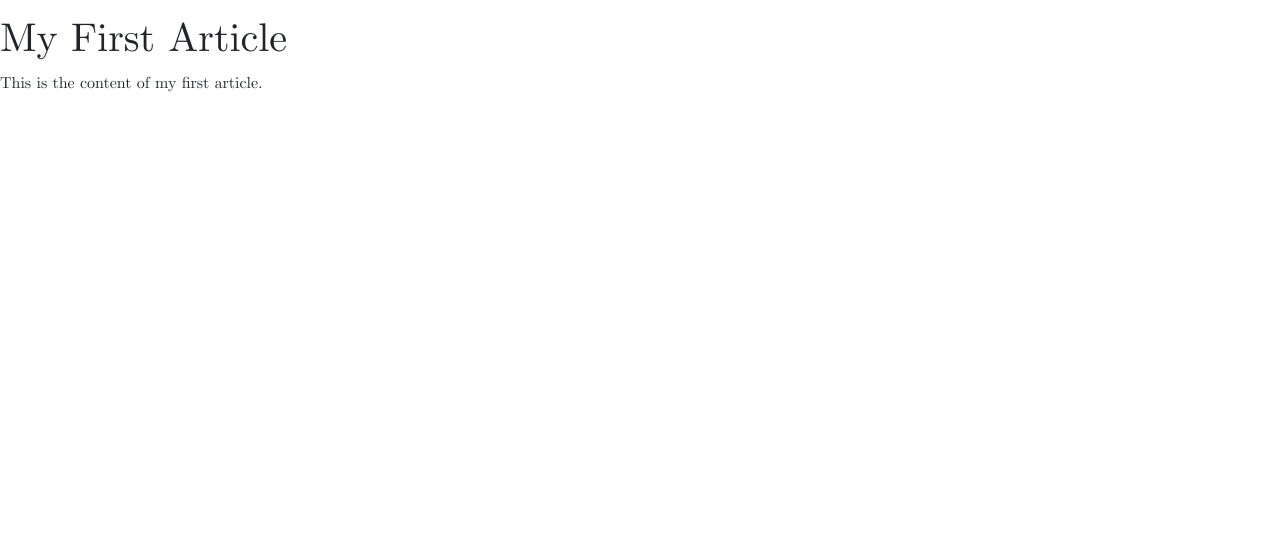
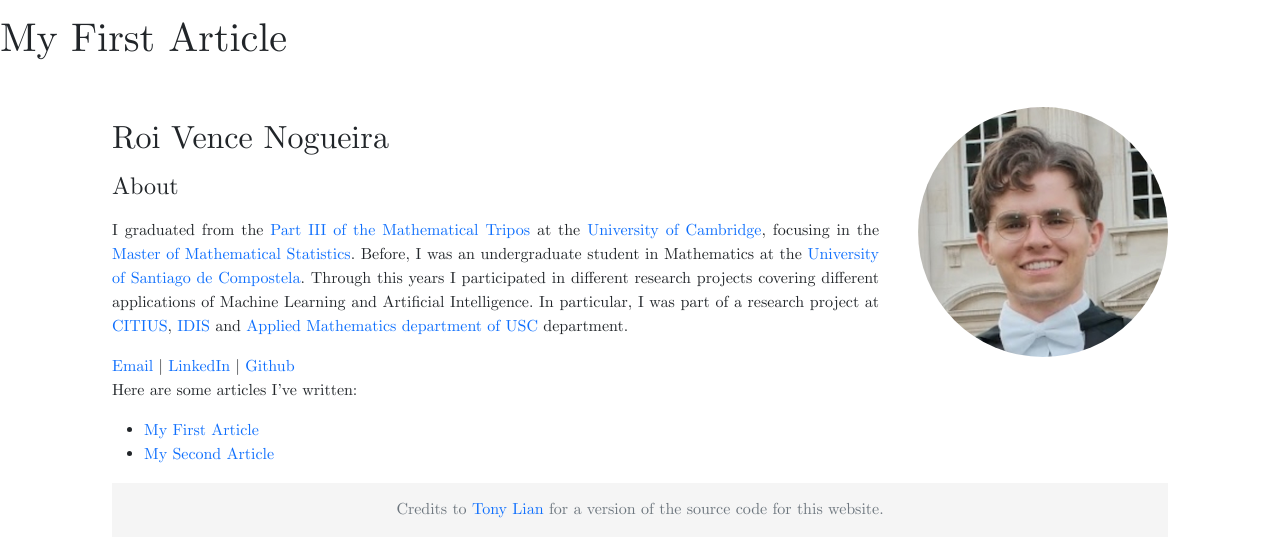
Before and after one commit to RoidaVinci/web, a Jekyll site: the page built from articles/thesisnn.md, in a window 1280 px wide. Shown: the top 557 px of the page. Built offline with Jekyll 4.4.1, drawn with Linux system fonts in a browser that asks for light colours.

Commit message:
Update thesisnn.md

```diff
--- a/articles/thesisnn.md
+++ b/articles/thesisnn.md
@@ -5,4 +5,40 @@ title: "Neural Networks and Applications"
 
 # My First Article
 
-This is the content of my first article.
+<main role="main" class="container-sm" style="max-width: 1080px">
+    <div class="row">
+        <div class="col">
+            <p class="h1 mt-5 page-title">
+                <img class="profile-img-small d-md-none" src="{{ '/assets/profile.jpg' | relative_url }}" />
+                <span style="clear: right">Roi Vence Nogueira</span>
+            </p>
+            <p class="h4 section-title" style="clear: right">About</p>
+            {% capture bio %}{% include bio.md %}{% endcapture %}
+            <p>{{ bio | markdownify }}</p>
+            <a href="mailto:roi.vence@gmail.com">Email</a>    |    <a href="https://www.linkedin.com/in/roivence">LinkedIn</a>    |    <a href="https://github.com/RoidaVinci">Github</a>
+        </div>
+        <div class="col-auto d-none d-md-block">
+            <img class="profile-img" src="{{ '/assets/profile.jpg' | relative_url }}" />
+        </div>
+    </div>
+
+{{ "
+Here are some articles I've written:
+
+- [My First Article](articles/thesisnn.md)
+- [My Second Article](articles/idis.md)
+" | markdownify }}
+
+
+    <footer class="footer">
+        <div class="container-sm">
+            <div class="row">
+                <div class="col" style="text-align: center">
+                    <span class="text-muted">
+                        Credits to <a href="https://github.com/TonyLianLong/websitev2">Tony Lian</a> for a version of the source code for this website.
+                    </span>
+                </div>
+            </div>
+        </div>
+    </footer>
+</main>
```
